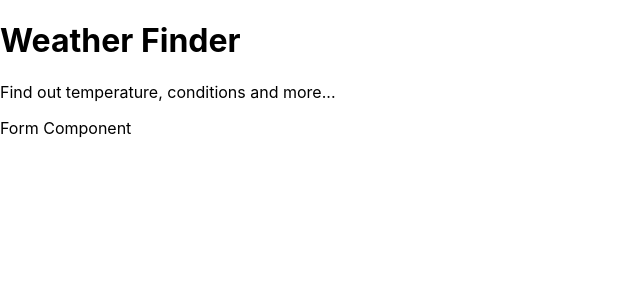
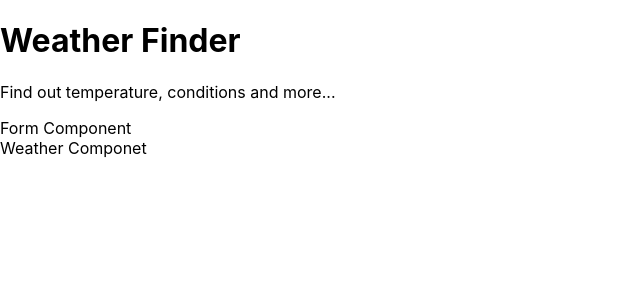
Before and after one commit to kw23085/weatherapp, a React (Create React App) app: page / in a window 1280 px wide. Shown: the top 300 px of the page, without its empty margins (0-640 px from the left). Built offline with nearby package versions, Linux system fonts and the light colour scheme.

Commit message:
add weather component

```diff
--- a/src/App.js
+++ b/src/App.js
@@ -2,6 +2,7 @@ import React from "react";
 
 import Titles from "./components/Titles";
 import Form from "./components/Form";
+import Weather from "./components/Weather";
 
 class App extends React.Component {
   render() {
@@ -10,6 +11,7 @@ class App extends React.Component {
       <div>
         <Titles />
         <Form />
+        <Weather />
       </div>
 
     );
--- /dev/null
+++ b/src/components/Weather.js
@@ -0,0 +1,11 @@
+import React from "react";
+
+class Weather extends React.Component {
+    render() {
+        return (
+            <div>Weather Componet</div>
+        );
+    }
+};
+
+export default Weather;
```
